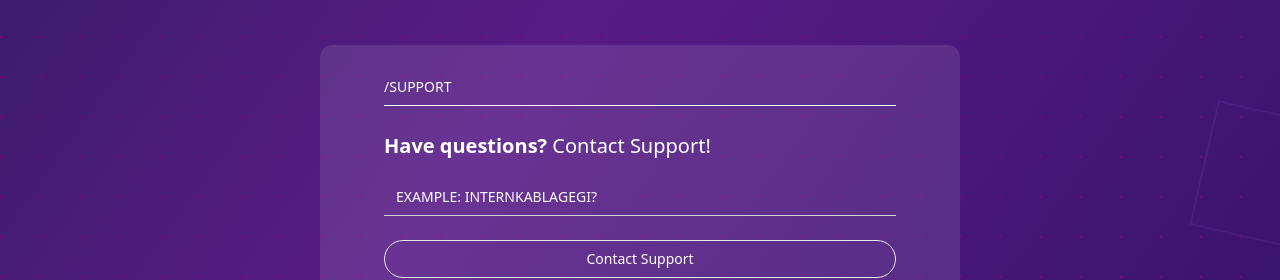
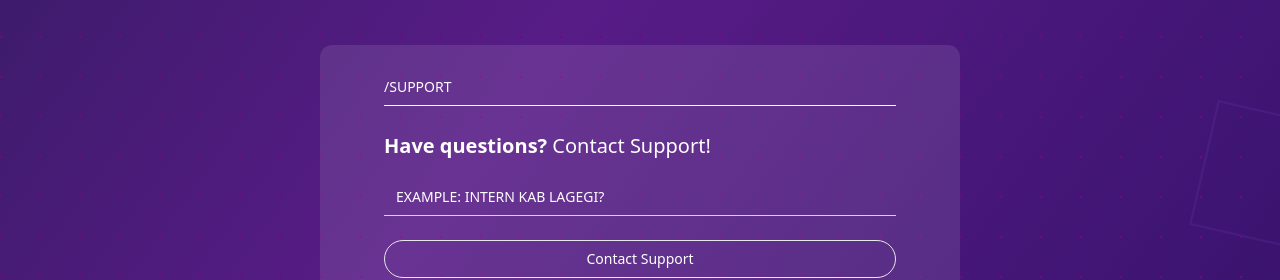
Before and after one commit to AdityaKrSingh26/Hacksagon, a React (Vite) app: page /bronchure in a window 1280 px wide. Shown: the part 964-1244 px from the top of the page. Built offline with nearby package versions, Linux system fonts and the light colour scheme.

Commit message:
spaces now visible

```diff
--- a/src/components/contactus-bottom.tsx
+++ b/src/components/contactus-bottom.tsx
@@ -41,7 +41,7 @@ export const ContactSection = () => {
             {questions[currentIndex].split("").map((char, idx) => (
               <motion.span
                 key={`${currentIndex}-${idx}`}
-                className="inline-block relative"
+                className="relative"
                 initial={{ opacity: 1 }}
                 animate={{ opacity: 0 }}
                 transition={{ delay: 5, duration: 0.3 }}
@@ -49,17 +49,18 @@ export const ContactSection = () => {
                 <motion.span
                   initial={{ opacity: 0 }}
                   animate={{ opacity: 1 }}
-                  transition={{ delay: idx * 0.04 }}
+                  transition={{ delay: idx * 0.04, duration: 0 }}
                 >{char}</motion.span>
 
                 <motion.span
-                  className="absolute bottom-0 top-0 left-[1px] right-0 bg-white"
+                  className="absolute bottom-[3px] top-[3px] left-[1px] right-0 bg-white"
                   initial={{ opacity: 0 }}
                   animate={{ opacity: [0, 1, 0] }}
                   transition={{
                     delay: idx * 0.04,
                     duration: 0.2,
                     times: [0, 0.2, 1],
+                    ease: "easeInOut"
                   }}
                 />
               </motion.span>
```
